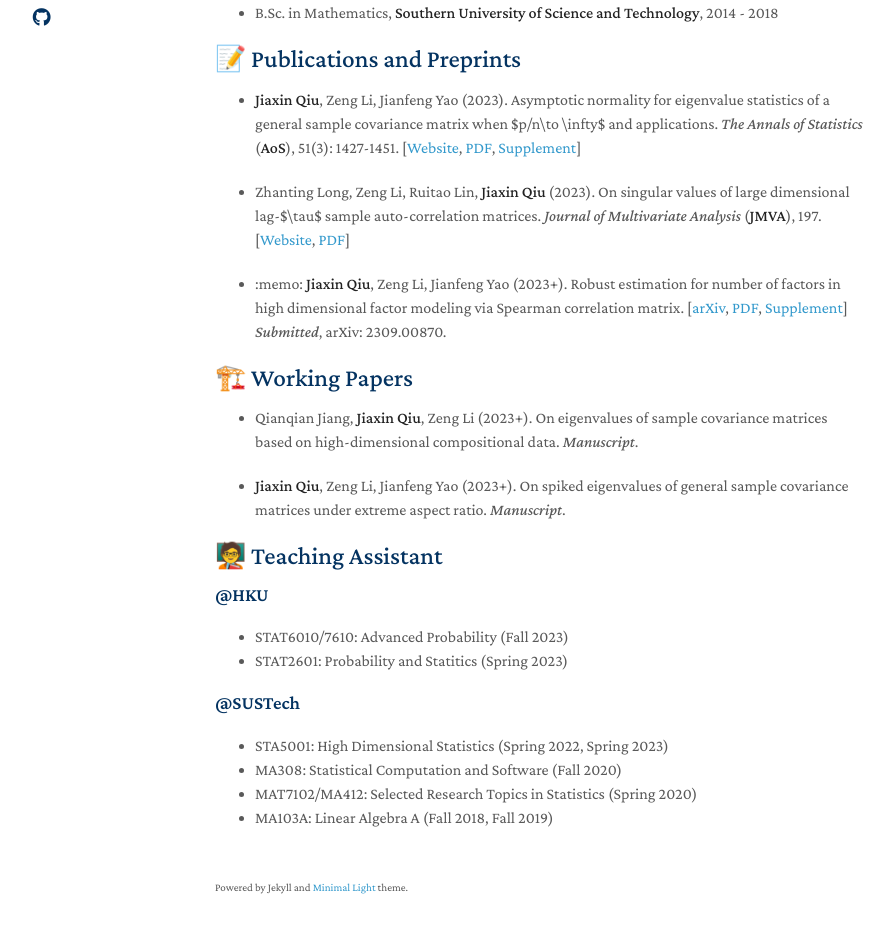
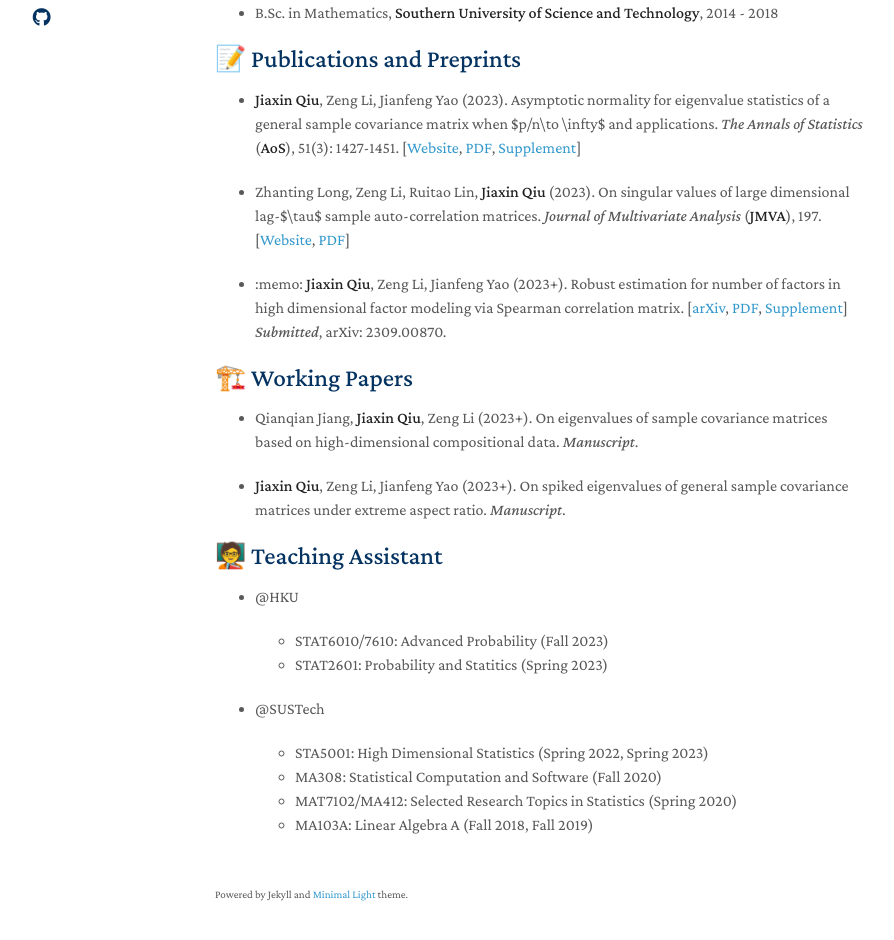
Before and after one commit to jxqiu77/jxqiu77.github.io, a Jekyll site: the page built from index.md, in a window 1280 px wide and 1352 px high. Shown: the part 377-1317 px from the top of the window, without its empty margins (255-1149 px from the left). Built offline with Jekyll 4.4.1, drawn with Linux system fonts in a browser that asks for light colours; nearby versions of some CDN libraries; a style sheet for code colours, icons or effects is not loaded; our own code applies the rules of GitHub Pages for plain Markdown files.

```diff
--- a/index.md
+++ b/index.md
@@ -33,14 +33,14 @@ I am a fourth-year PhD student in statistics at HKU and SUSTech (joint program),
 
 ## 🧑‍🏫 Teaching Assistant
 
-### @HKU
+- @HKU
 
-- STAT6010/7610: Advanced Probability (Fall 2023)
-- STAT2601: Probability and Statitics (Spring 2023)
+  - STAT6010/7610: Advanced Probability (Fall 2023)
+  - STAT2601: Probability and Statitics (Spring 2023)
 
-### @SUSTech
+- @SUSTech
 
-- STA5001: High Dimensional Statistics (Spring 2022, Spring 2023)
-- MA308: Statistical Computation and Software (Fall 2020)
-- MAT7102/MA412: Selected Research Topics in Statistics (Spring 2020)
-- MA103A: Linear Algebra A (Fall 2018, Fall 2019)
+  - STA5001: High Dimensional Statistics (Spring 2022, Spring 2023)
+  - MA308: Statistical Computation and Software (Fall 2020)
+  - MAT7102/MA412: Selected Research Topics in Statistics (Spring 2020)
+  - MA103A: Linear Algebra A (Fall 2018, Fall 2019)
```
